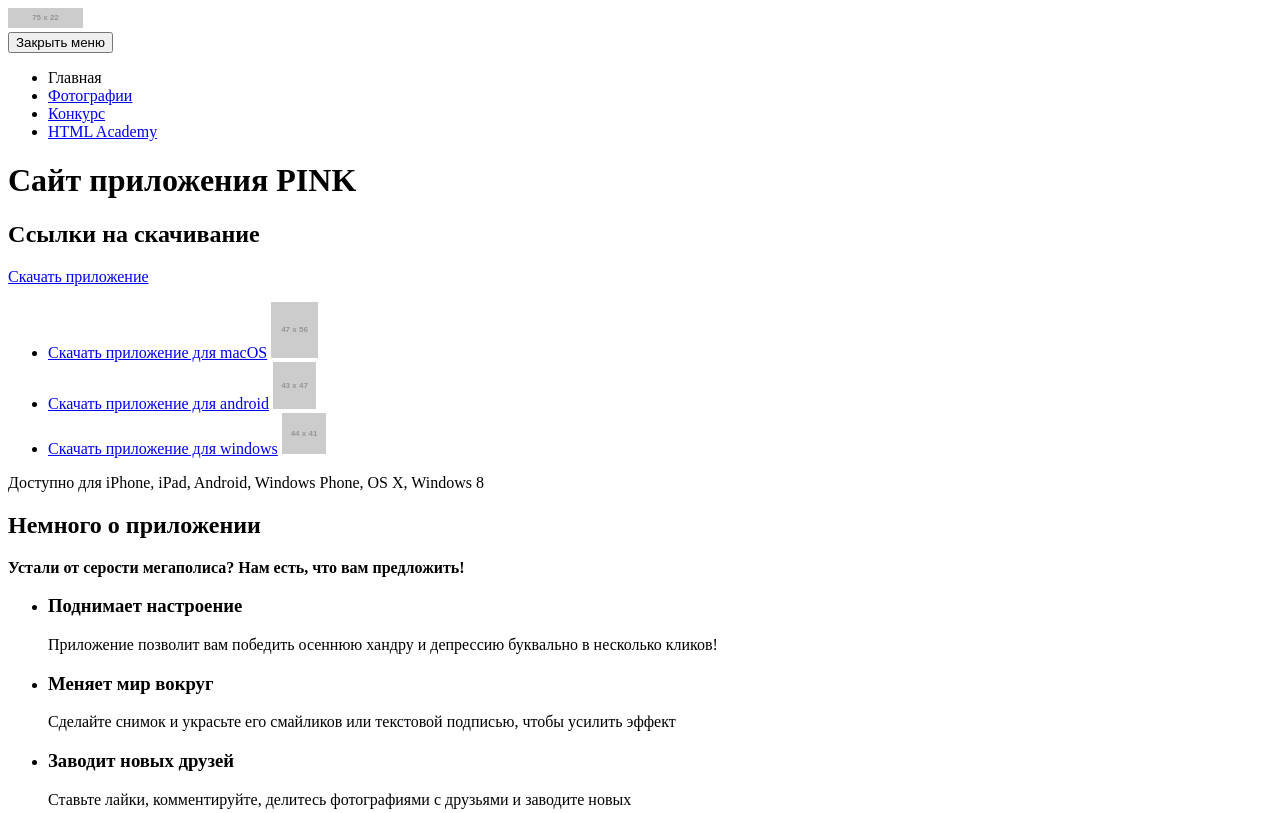
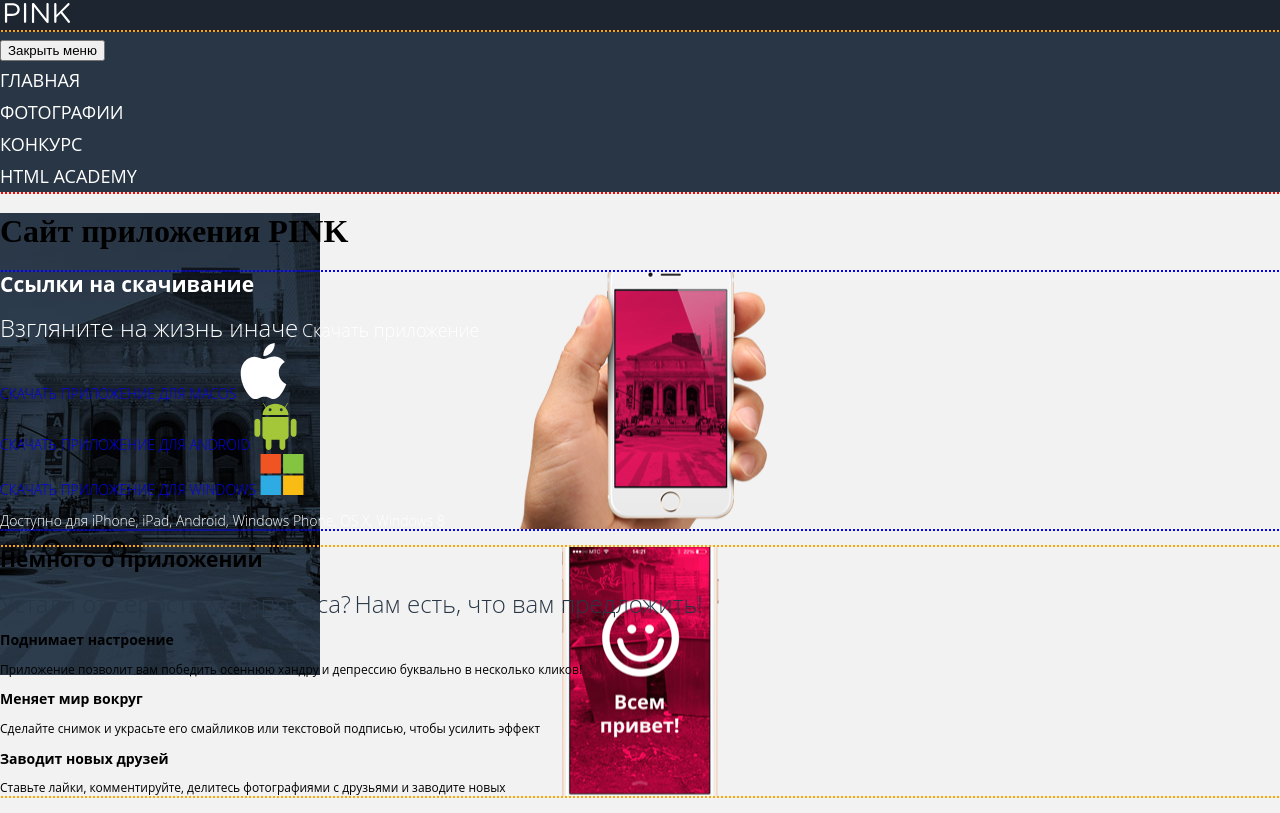
Before and after one commit to koukasen/94673-pink-17, a website: page source/index.html in a window 1280 px wide. Shown: the top 813 px of the page. Drawn offline with nearby package versions, Linux system fonts and the light colour scheme; files that its build step writes are made by us from their sources; placeholder pictures from the web are drawn by us.

Commit message:
Подключение графики и базовых текстовых стилей

```diff
--- a/source/index.html
+++ b/source/index.html
@@ -3,11 +3,12 @@
   <head>
     <meta charset="utf-8">
     <title>Пинк - Главная</title>
+    <link href="css/style.css" rel="stylesheet">
   </head>
   <body>
     <header class="page-header">
       <a class="page-header__logo-image">
-        <img class="page-header__logo-image" src="http://placehold.it/75x22" width="75" height="20" alt="Пинк">
+        <img class="page-header__logo-image" src="img/logo-pink-white-mobile.svg" width="75" height="20" alt="Пинк">
       </a>
       <nav class="main-nav">
         <button class="main-nav__toggle main-nav__toggle--disabled" type="button">Закрыть меню</button>
@@ -33,19 +34,20 @@
       <h1 class="visually-hidden">Сайт приложения PINK</h1>
       <section class="intro">
         <h2 class="visually-hidden">Ссылки на скачивание</h2>
+        <b class="intro__title">Взгляните на жизнь иначе</b>
         <a class="intro__button intro__button--download" href="#">Скачать приложение</a>
         <ul class="intro__list download-list">
           <li class="download-list__item download-list__item--macOS">
             <a class="" href="#">Скачать приложение для macOS</a>
-            <img src="http://placehold.it/47x56" width="47" height="56" alt="Скачать для Apple">
+            <img src="img/logo-apple.svg" width="47" height="56" alt="Скачать для Apple">
           </li>
           <li class="download-list__item download-list__item--android">
             <a class="" href="#">Скачать приложение для android</a>
-            <img src="http://placehold.it/43x47" width="43" height="47" alt="Скачать для Android">
+            <img src="img/logo-android.svg" width="43" height="47" alt="Скачать для Android">
           </li>
           <li class="download-list__item download-list__item--windows">
             <a class="" href="#">Скачать приложение для windows</a>
-            <img src="http://placehold.it/44x41" width="44" height="41" alt="Скачать для Windows">
+            <img src="img/logo-microsoft.svg" width="44" height="41" alt="Скачать для Windows">
           </li>
         </ul>
         <p class="intro__text">
--- /dev/null
+++ b/source/less/blocks/advantages-list.less
@@ -0,0 +1,17 @@
+.advantages-list {
+    list-style: none;
+    margin: 0;
+    padding: 0;
+
+    font-size: 12px;
+    font-family: "Open Sans", sans-serif;
+    font-weight: 400;
+    line-height: 1.2;
+    color: #000000;
+
+}
+.advantages-list__title {
+  font-size: 14px;
+  font-weight: 700;
+
+}
--- /dev/null
+++ b/source/less/blocks/download-list.less
@@ -0,0 +1,10 @@
+.download-list {
+  list-style: none;
+  margin: 0;
+  padding: 0;
+
+}
+.download-list a {
+  text-decoration: none;
+  text-transform: uppercase;
+}
--- /dev/null
+++ b/source/less/blocks/information.less
@@ -0,0 +1,21 @@
+.information {
+  font-size: 14px;
+  font-family: "Open Sans", sans-serif;
+  font-weight: 100;
+  line-height: 1.2;
+  color: #000000;
+
+  background-color: #f2f2f2;
+  background: url('../img/iphone-screen-mobile@1x.png') no-repeat center;
+
+  outline: 2px dotted orange;
+
+}
+.information__title {
+  font-size: 24px;
+  font-family: "Open Sans", sans-serif;
+  font-weight: 100;
+  line-height: 1.2;
+  color: #283645;
+
+}
--- /dev/null
+++ b/source/less/blocks/intro.less
@@ -0,0 +1,29 @@
+.intro {
+  font-size: 14px;
+  font-family: "Open Sans", sans-serif;
+  font-weight: 100;
+  line-height: 1.2;
+  color: #ffffff;
+
+  background-color: #283645;
+  background: url(../img/iphone-hand-mobile@1x.png) no-repeat center;
+
+  outline: 2px dotted blue;
+}
+.intro__title {
+  font-size: 24px;
+  font-family: "Open Sans", sans-serif;
+  font-weight: 100;
+  line-height: 1.2;
+  color: #ffffff;
+}
+.intro__button {
+  font-size: 18px;
+  font-family: "Open Sans", sans-serif;
+  font-weight: 100;
+  line-height: 1.2;
+  color: #ffffff;
+
+  text-decoration: none;
+
+}
--- /dev/null
+++ b/source/less/blocks/main-nav.less
@@ -0,0 +1,12 @@
+.main-nav {
+  font-size: 18px;
+  font-family: "Open Sans", sans-serif;
+  font-weight: 400;
+  line-height: 32px;
+  color: #ffffff;
+
+  background-color: #283645;
+
+  outline: 2px dotted orange;
+
+}
--- /dev/null
+++ b/source/less/blocks/page-footer.less
@@ -0,0 +1,12 @@
+.page-footer {
+  font-size: 18px;
+  font-family: "Open Sans", sans-serif;
+  font-weight: 400;
+  line-height: 32px;
+  color: #ffffff;
+
+  background-color: #ffffff;
+
+  outline: 2px dotted red;
+
+}
--- /dev/null
+++ b/source/less/blocks/page-header.less
@@ -0,0 +1,12 @@
+.page-header {
+  font-size: 18px;
+  font-family: "Open Sans", sans-serif;
+  font-weight: 400;
+  line-height: 32px;
+  color: #ffffff;
+
+  background-color: #1c2530;
+
+  outline: 2px dotted red;
+
+}
--- /dev/null
+++ b/source/less/blocks/page-main.less
@@ -0,0 +1,3 @@
+.page-main {
+  background: url(../img/bg-back-mobile@1x.jpg)no-repeat;
+}
--- /dev/null
+++ b/source/less/blocks/photo-gallery.less
@@ -0,0 +1,22 @@
+.photo-gallery {
+  outline: 2px dotted blue;
+}
+.photo-gallery__list {
+  list-style: none;
+  margin: 0;
+  padding: 0;
+}
+.photo-gallery__title {
+  font-size: 24px;
+  font-family: "Open Sans", sans-serif;
+  font-weight: 100;
+  line-height: 1.2;
+  color: #ffffff;
+}
+.photo-gallery__text {
+  font-size: 14px;
+  font-family: "Open Sans", sans-serif;
+  font-weight: 400;
+  line-height: 30px;
+  color: #283645;
+}
--- /dev/null
+++ b/source/less/blocks/site-list.less
@@ -0,0 +1,11 @@
+.site-list {
+  list-style: none;
+  margin: 0;
+  padding: 0;
+
+}
+.site-list a {
+  text-decoration: none;
+  text-transform: uppercase;
+  color: #ffffff;
+}
--- /dev/null
+++ b/source/less/style.less
@@ -0,0 +1,19 @@
+@import "blocks/page-header.less";
+@import "blocks/main-nav.less";
+@import "blocks/site-list.less";
+@import "blocks/page-main.less";
+@import "blocks/intro.less";
+@import "blocks/download-list.less";
+@import "blocks/information.less";
+@import "blocks/advantages-list.less";
+@import "blocks/photo-gallery.less";
+@import "blocks/comment.less";
+@import "blocks/page-footer.less";
+
+
+
+body {
+  margin: 0;
+  padding: 0;
+  background: #f2f2f2;
+}
```
Also changed, not shown: source/form.html (+10 -7 lines), source/photo.html (+16 -13 lines), source/less/blocks/application-form.less (added), source/less/blocks/comment.less (added), source/less/blocks/copyright.less (added), source/less/blocks/social.less (added), source/less/blocks/upload-form.less (added), 1 other file.
